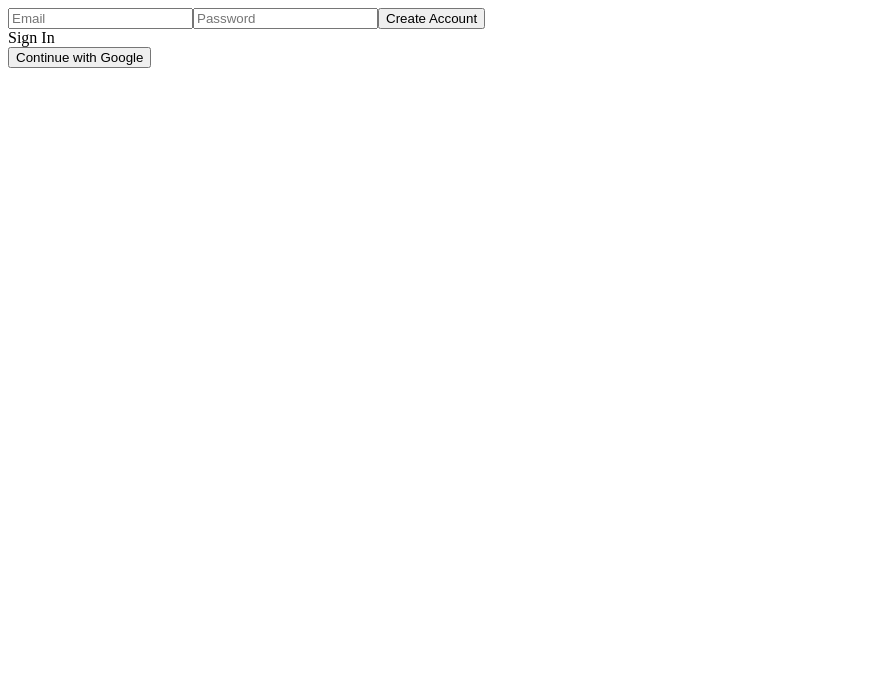
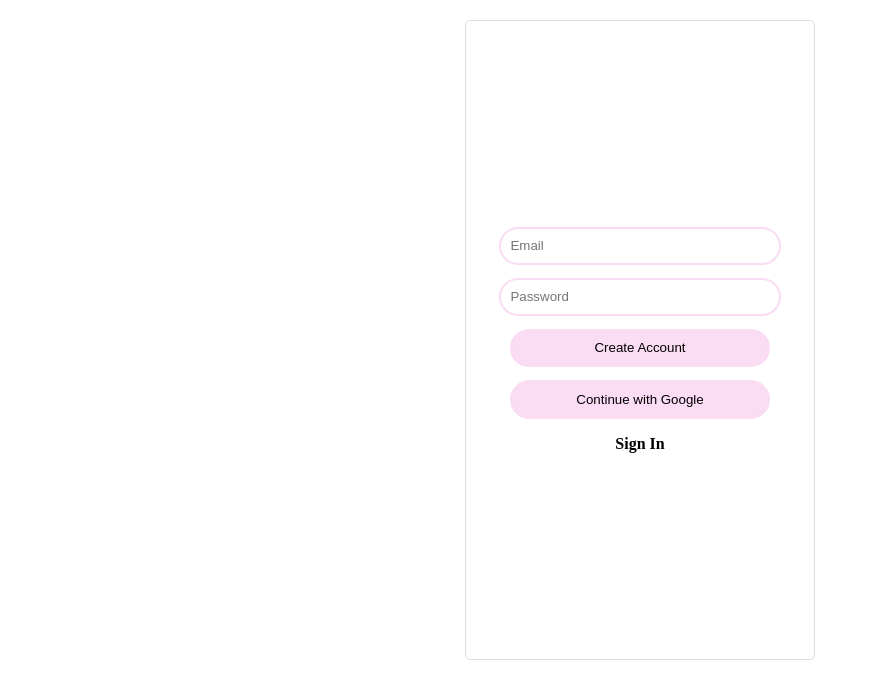
Before and after one commit to grace179/SimpleDiary, a React (Create React App) app in the folder simple_diary/: page /#/ in a window 1280 px wide. Shown: the top 696 px of the page, without its empty margins (0-870 px from the left). Built offline with nearby package versions, Linux system fonts and the light colour scheme; no server answers.

Commit message:
Login : style

```diff
--- a/simple_diary/src/routes/Auth.js
+++ b/simple_diary/src/routes/Auth.js
@@ -1,5 +1,6 @@
 import React, { useState } from 'react';
 import { authService, firebaseInstance } from '../fBase';
+import styled from 'styled-components';
 
 const Auth = () => {
     const [email, setEmail] = useState("");
@@ -47,22 +48,98 @@ const Auth = () => {
     }
 
     return (
-        <div>
+        <Container>
+
             <form onSubmit={onSubmit}>
 
                 <input name="email" type="email" placeholder="Email" required value={email}
                 onChange={onChange}/>
                 <input name="password" type="password" placeholder="Password" required value={password}
                 onChange={onChange}/>
-                <input type="submit" value={newAccount ? "Create Account" : "Login"}/>
+                <SubmitInput type="submit" value={newAccount ? "Create Account" : "Login"}
+                />
                 {error}
             </form>
+
+                <button onClick={onGoogleClick}>Continue with Google</button>
+
             <span onClick={toggleAccount}>{newAccount ? "Sign In":"Create Account"}</span>
-            <div>
-                <button onClick={onGoogleClick}>Continue with Google</button>
-            </div>
-        </div>
+
+        </Container>
     );
 }
 
+const Container = styled.div`
+    max-width: 350px;
+    min-height: 80vh;
+    background-color: #fff;
+    padding: 30px;
+    margin: 20px auto;
+    border-radius: 5px;
+    border: 1px solid #ddd;
+    display:flex;
+    flex-direction: column;
+    align-items: center;
+    justify-content: center;
+    box-sizing: border-box;
+    text-align: center;
+
+    span{
+        text-align: right;
+        margin-top: 1em;
+        font-weight: 600;
+        cursor: pointer;
+        opacity: 1;
+
+        &:hover{
+            opacity: 0.7;
+        }
+    }
+
+    input{
+        width: 90%;
+        padding: 0.7em;
+        margin-bottom: 1em;
+        border-radius: 30px;
+        border: 2px solid #FADCF3;
+        &:focus{
+            outline:0 none;}
+        }
+
+    }
+
+    button{
+        width: 90%;
+        border-radius: 30px;
+        padding: 10px;
+        background: #FADCF3;
+        border: 2px solid #FADCF3;
+        cursor: pointer;
+
+        &:hover{
+            background: #fff;
+            border: 2px solid #FADCF3;
+        }
+        &:focus{
+            outline:0 none;}
+        }
+
+    `;
+const SubmitInput = styled.input`
+    padding: 0.7em;
+    margin-bottom: 1em;
+    border-radius: 30px;
+    border: 2px solid #FADCF3;
+    background-color: #FADCF3;
+    cursor: pointer;
+
+    &:hover{
+        background: #fff;
+        border: 2px solid #FADCF3;
+    }
+    &:focus{
+        outline:0 none;}
+    }
+`;
+
 export default Auth;
```
Also changed, not shown: 1 other file (tests, documents, lock files or other folders).
